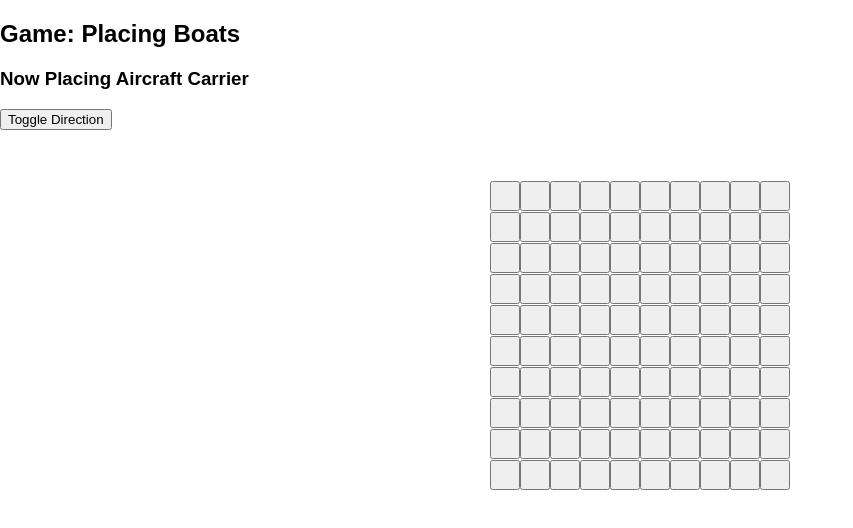
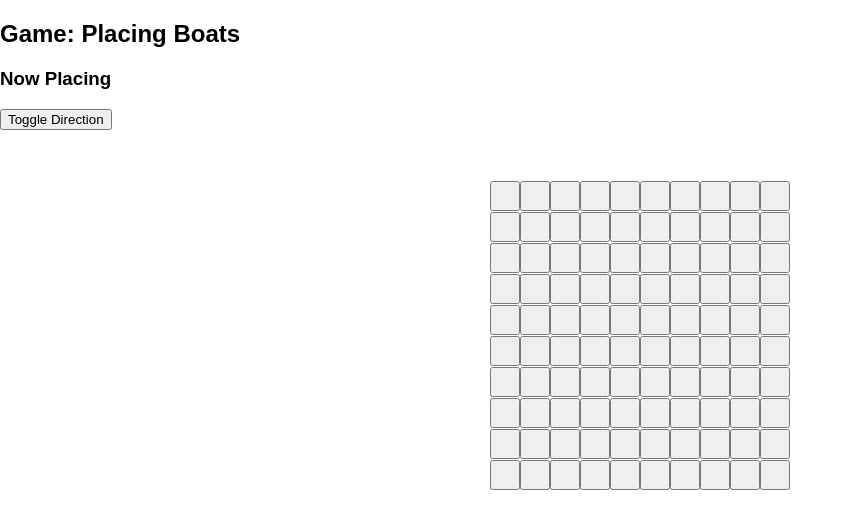
Before and after one commit to timchipperfield/Battlefield-React, a React (Create React App) app in the folder my-app/: page / in a window 1280 px wide. Shown: the top 528 px of the page, without its empty margins (0-853 px from the left). Built offline with nearby package versions, Linux system fonts and the light colour scheme.

Commit message:
moving all rendered components to their respective classes, toggle direction not working

```diff
--- /dev/null
+++ b/my-app/src/direction_toggle.jsx
@@ -0,0 +1,25 @@
+import React from 'react';
+
+class DirectionToggle extends React.Component {
+  constructor(props) {
+    super(props);
+    this.state = {
+      ship_direction: props.ship_direction,
+    };
+  }
+
+  handleDirectionChange() {
+    var direction = this.state.ship_direction === 'horizontal' ? 'vertical' : 'horizontal';
+    this.setState({
+      ship_direction: direction,
+    })
+  }
+
+  render() {
+    return (
+      <button onClick={() => {this.handleDirectionChange();}}>Toggle Direction</button>
+    )
+  }
+}
+
+export default DirectionToggle;
--- a/my-app/src/game.jsx
+++ b/my-app/src/game.jsx
@@ -1,10 +1,6 @@
 import React from 'react';
 import GameBoard from './gameboard.jsx';
-
-
-function capitalizeFirstLetter(string) {
-    return string.charAt(0).toUpperCase() + string.slice(1);
-}
+import Title from './title.jsx';
 
 
 class Game extends React.Component {
@@ -31,14 +27,6 @@ class Game extends React.Component {
     }
   }
 
-  renderShipTitle() {
-    if (this.state.current_boat === "aircraftCarrier") {
-      return "Aircraft Carrier"
-    } else if (typeof this.state.current_boat === 'string') {
-      return capitalizeFirstLetter(this.state.current_boat);
-    }
-  }
-
   updateGameStatus(previous_status) {
     var current_status = previous_status === 'Placing Boats' ? 'Combat' : 'Placing Boats'
     this.setState({
@@ -51,26 +39,6 @@ class Game extends React.Component {
     this.setState({
       ship_direction: direction,
     })
-  }
-
-  renderHeader() {
-    if(this.state.status === 'Placing Boats') {
-      return (
-        <div>
-          <h2>Game: {this.state.status}</h2>
-          <div>
-            <h3>Now Placing {this.renderShipTitle()}</h3>
-            <button onClick={() => {this.handleDirectionChange();}}>Toggle Direction</button>
-          </div>
-        </div>
-      )
-    } else {
-      return (
-        <div>
-          <h2>Game: {this.state.status}</h2>
-        </div>
-      )
-    }
   }
 
   renderError() {
@@ -86,7 +54,10 @@ class Game extends React.Component {
   render() {
     return (
       <div className="game">
-        {this.renderHeader()}
+        <Title
+          status={this.state.status}
+          current_boat={this.state.current_boat}
+        />
         {this.renderError()}
         <div className="game-board">
           <GameBoard
--- a/my-app/src/index.js
+++ b/my-app/src/index.js
@@ -1,7 +1,6 @@
 import React from 'react';
 import ReactDOM from 'react-dom';
 import './index.css';
-// import App from './App';
 import registerServiceWorker from './registerServiceWorker';
 import Game from './game.jsx';
 
--- /dev/null
+++ b/my-app/src/title.jsx
@@ -0,0 +1,48 @@
+import React from 'react';
+import DirectionToggle from './direction_toggle'
+
+function capitalizeFirstLetter(string) {
+    return string.charAt(0).toUpperCase() + string.slice(1);
+}
+
+class Title extends React.Component {
+  constructor(props) {
+    super(props);
+    this.state = {
+      status: props.status,
+      current_boat: props.current_boat,
+    }
+  }
+
+  findShipTitle() {
+    if (this.state.current_boat === "aircraftCarrier") {
+      return "Aircraft Carrier"
+    } else if (typeof this.state.current_boat === 'string') {
+      return capitalizeFirstLetter(this.state.current_boat);
+    }
+  }
+
+  render() {
+    if(this.state.status === 'Placing Boats') {
+      return (
+        <div>
+          <h2>Game: {this.state.status}</h2>
+          <div>
+            <h3>Now Placing {this.findShipTitle()}</h3>
+            <DirectionToggle
+              ship_direction={this.state.ship_direction}
+            />
+          </div>
+        </div>
+      )
+    } else {
+      return (
+        <div>
+          <h2>Game: {this.state.status}</h2>
+        </div>
+      )
+    }
+  }
+}
+
+export default Title;
```
